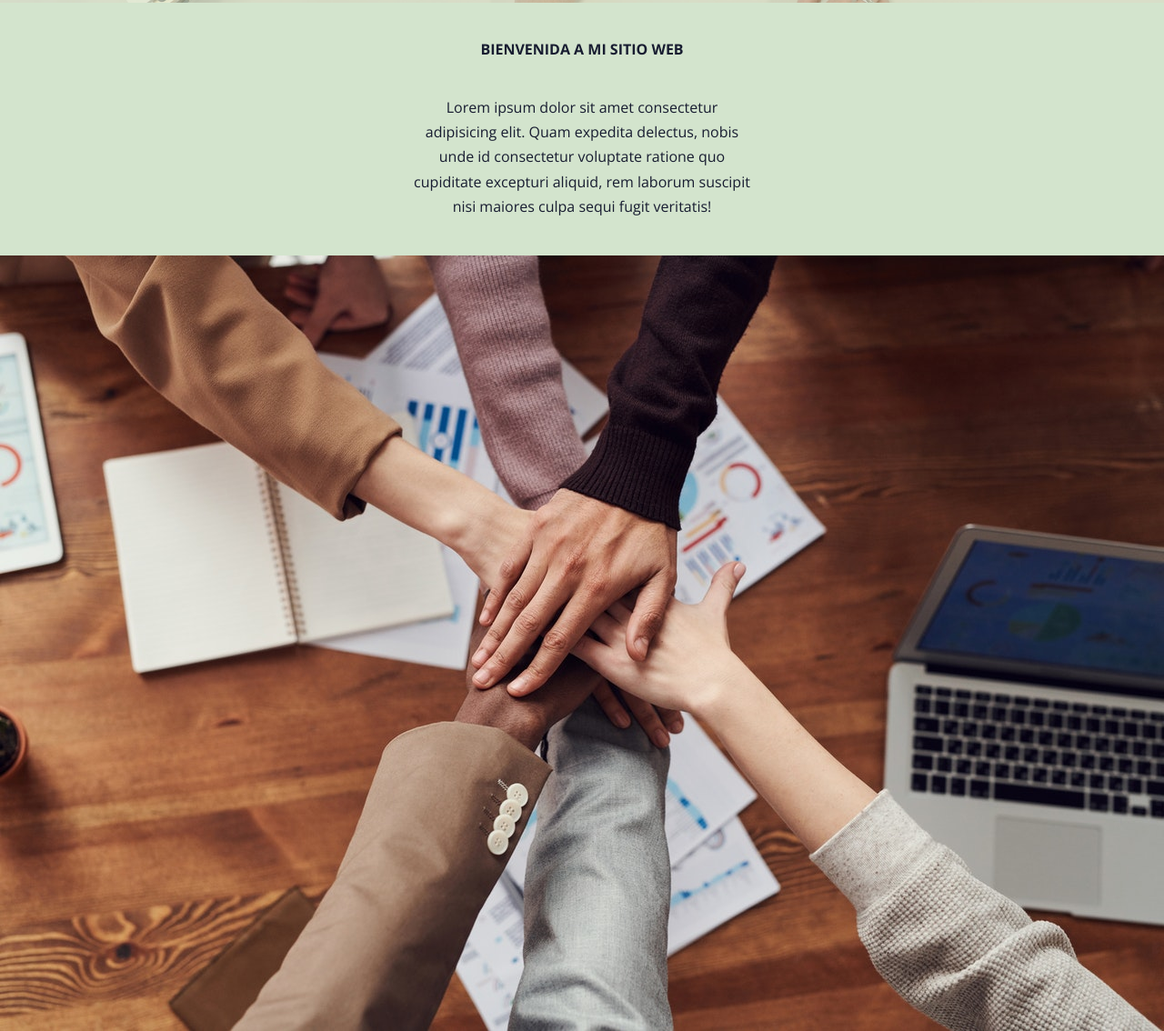
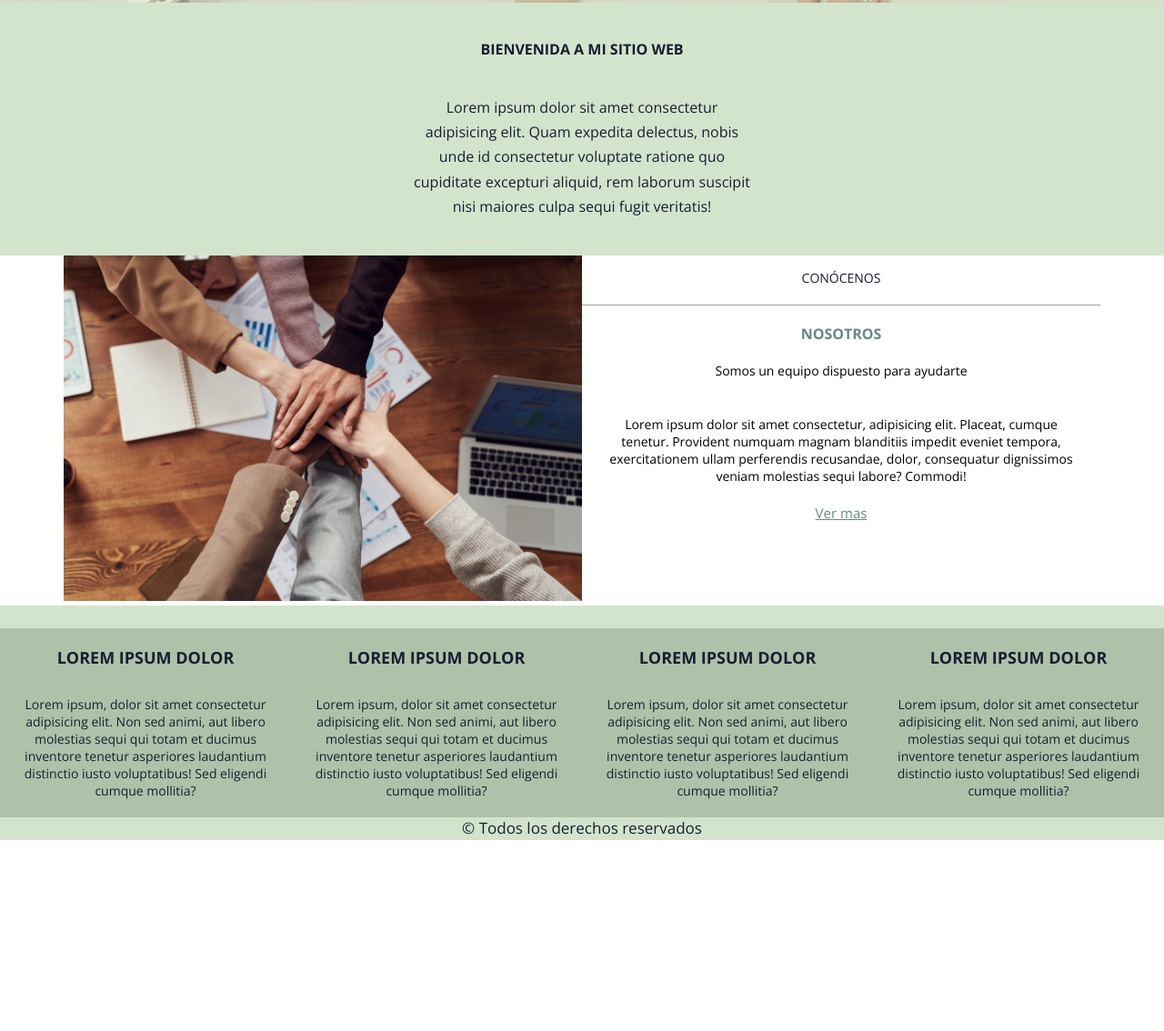
Before and after one commit to DanielEnGitHub/Learning, a plain HTML site: page Desarollo_web_frontend/010-Proyecto_Final/index.html in a window 1280 px wide. Shown: the part 697-1831 px from the top of the page at 91% size. After the commit the page ends 1621 px from the top, so only its background shows below. Drawn offline with nearby package versions, Linux system fonts and the light colour scheme.

Commit message:
Aplicando estilos a sobre nosotros y el footer

```diff
--- a/Desarollo_web_frontend/010-Proyecto_Final/css/estilos.css
+++ b/Desarollo_web_frontend/010-Proyecto_Final/css/estilos.css
@@ -129,3 +129,102 @@ header{
 }
 
 /* FIN SECCION DE BIENVENIDA */
+
+/* SECCION SOBRE NOSOTROS */
+.nosotros > .contenedor{
+    display: flex;
+    flex-direction: row;
+    flex-wrap: wrap;
+    justify-content: center;
+}
+
+.foto-equipo{
+    width: 100%;
+    max-width: 570px;
+}
+
+.foto-equipo img{
+    width: 100%;
+}
+
+.conocenos{
+    text-align: center;
+    padding: 15px 0px;
+    max-width: 570px;
+}
+
+.conocenos p:nth-child(1){
+    font-size: 14px;
+    color: #181D31;
+    padding-bottom: 20px;
+    border-bottom: 1px solid #99A799;
+}
+
+.conocenos h3{
+    padding-top: 20px;
+    padding-bottom: 20px;
+    color: #678983;
+    font-size: 16px;
+}
+
+.conocenos p:nth-child(3){
+    padding-bottom: 20px;
+    font-size: 14px;
+}
+
+.conocenos p:nth-child(4){
+    padding: 20px;
+    font-size: 14px;
+}
+
+.conocenos a{
+    font-size: 15px;
+    color: #678983;
+}
+/* FIN SECCION SOBRE NOSOTROS */
+
+/* FOOTEER */
+.top-footer{
+    background-color: #D3E4CD;
+    height: 25px;
+}
+
+.center-footer{
+    background-color: #ADC2A9;
+}
+
+.center-footer .contenedor{
+    display: flex;
+    flex-direction: row;
+    flex-wrap: wrap;
+}
+
+.center-footer .widget{
+    text-align: center;
+    padding-top: 20px;
+    padding-bottom: 20px;
+    color: #181D31;
+    max-width: 270px;
+    margin: 0 auto;
+}
+
+.center-footer .widget h4{
+    padding-bottom: 30px;
+    font-size: 18px;
+}
+
+.center-footer .widget p{
+    font-size: 14px;
+}
+
+.bottom-footer{
+    background-color: #D3E4CD;
+    height: 25px;
+}
+
+.bottom-footer p{
+    text-align: center;
+    color: #181D31;
+    font-size: 17px;
+}
+/* FIN FOOTEER */
```
